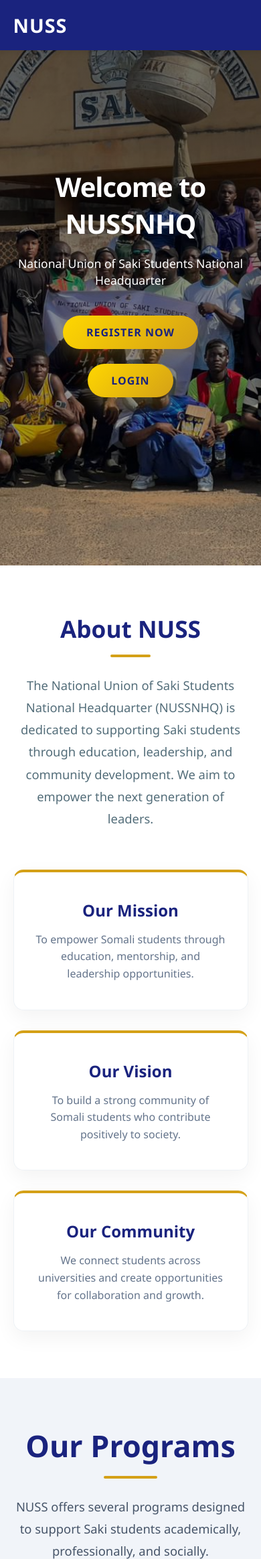
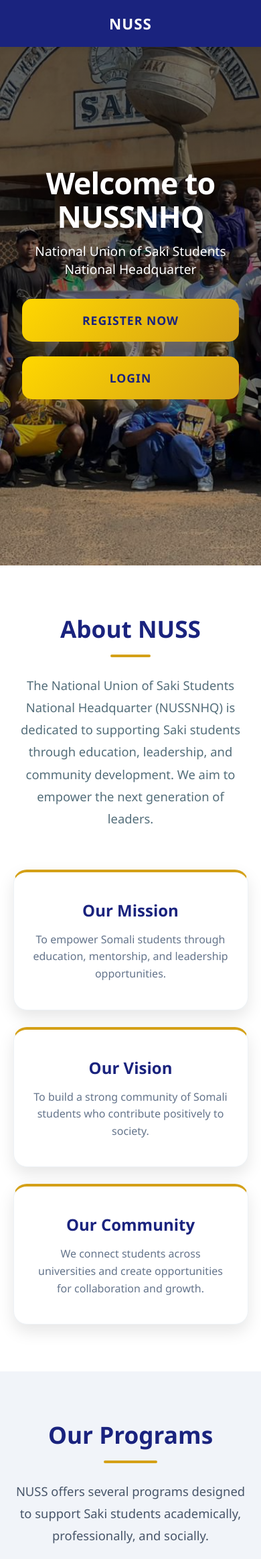
Before and after one commit to Holuwardammy/nussnhq_portal, a Django app: page / in a window 390 px wide. Shown: the top 2327 px of the page at 67% size. Run offline with Django 5.2, Linux system fonts and the light colour scheme.

Commit message:
Add premium responsive CSS with laptop and mobile scaling

```diff
--- a/static/css/style.css
+++ b/static/css/style.css
@@ -799,3 +799,103 @@ footer {
     .footer-left p { margin: 0 auto; }
     .social-links { justify-content: center; }
 }
+
+/* =========================================
+   STRICT MOBILE "BOLD" VIEW (Home Page)
+   ========================================= */
+@media (max-width: 850px) {
+    /* 1. Navbar Bold Fix */
+    #navbar {
+        padding: 0 20px;
+        height: 70px;
+    }
+
+    #navbar h2 {
+        font-size: 1.4rem;
+        width: 100%;
+        text-align: center; /* Center the brand on mobile */
+    }
+
+    /* 2. Hero Section - Full Screen Impact */
+    .hero {
+        padding: 0 15px;
+        background-attachment: scroll; /* Fixes laggy background on mobile */
+    }
+
+    .hero h1 {
+        font-size: 2.8rem; /* Large and bold */
+        line-height: 1.1;
+        margin-bottom: 15px;
+    }
+
+    .hero p {
+        font-size: 1.2rem;
+        margin-bottom: 30px;
+    }
+
+    .btn-hero {
+        width: 90%; /* Wide, bold button */
+        padding: 20px;
+        font-size: 1.1rem;
+        border-radius: 15px;
+    }
+
+    /* 3. Section Headers */
+    .about h2, .programs h2, .events h2, .gallery h2, .contact h2 {
+        font-size: 2.2rem;
+        width: 100%;
+    }
+
+    /* 4. Bold Cards (1 Column) */
+    .about-cards, .programs-container, .events-container, .gallery-container {
+        grid-template-columns: 1fr !important;
+        gap: 25px;
+    }
+
+    .card, .program, .event-card {
+        padding: 40px 25px;
+        border-radius: 20px;
+        width: 100%;
+        box-shadow: 0 10px 25px rgba(0,0,0,0.1);
+    }
+
+    .program:hover {
+        transform: translateY(-5px); /* Simple vertical pop for mobile */
+    }
+
+    /* 5. Gallery - Make items larger */
+    .gallery-item {
+        height: 350px;
+    }
+
+    /* 6. Contact Form - Full Width */
+    .contact-container {
+        flex-direction: column;
+        gap: 40px;
+    }
+
+    .contact-form {
+        width: 100%;
+        padding: 30px 20px;
+    }
+
+    .contact-form button {
+        padding: 20px;
+        font-size: 1.2rem;
+    }
+
+    /* 7. Footer */
+    footer {
+        padding: 60px 20px 30px;
+        text-align: center;
+    }
+
+    .footer-left p {
+        margin: 0 auto;
+    }
+
+    .social-links {
+        justify-content: center;
+        margin-top: 25px;
+    }
+}
```
Also changed, not shown: static/css/admin_dashboard.css (+62 -0 lines), static/css/login.css (+33 -9 lines), static/css/registration.css (+51 -11 lines).
